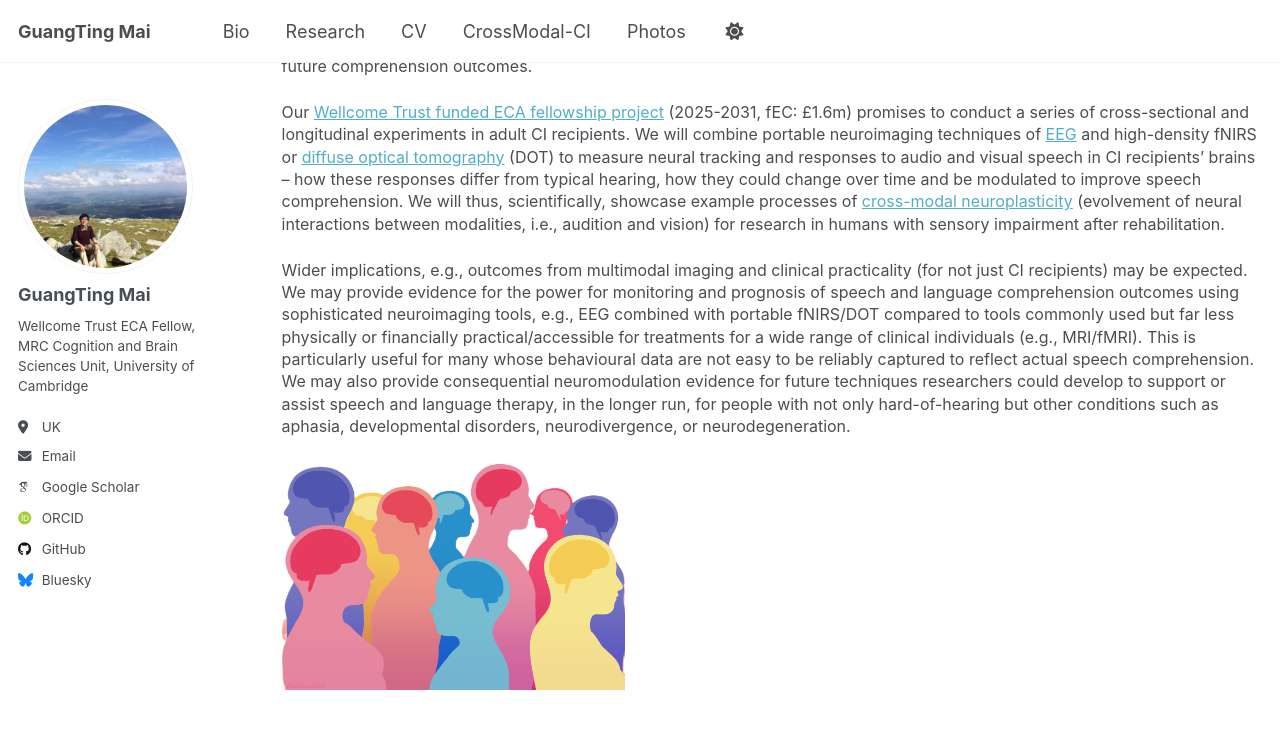
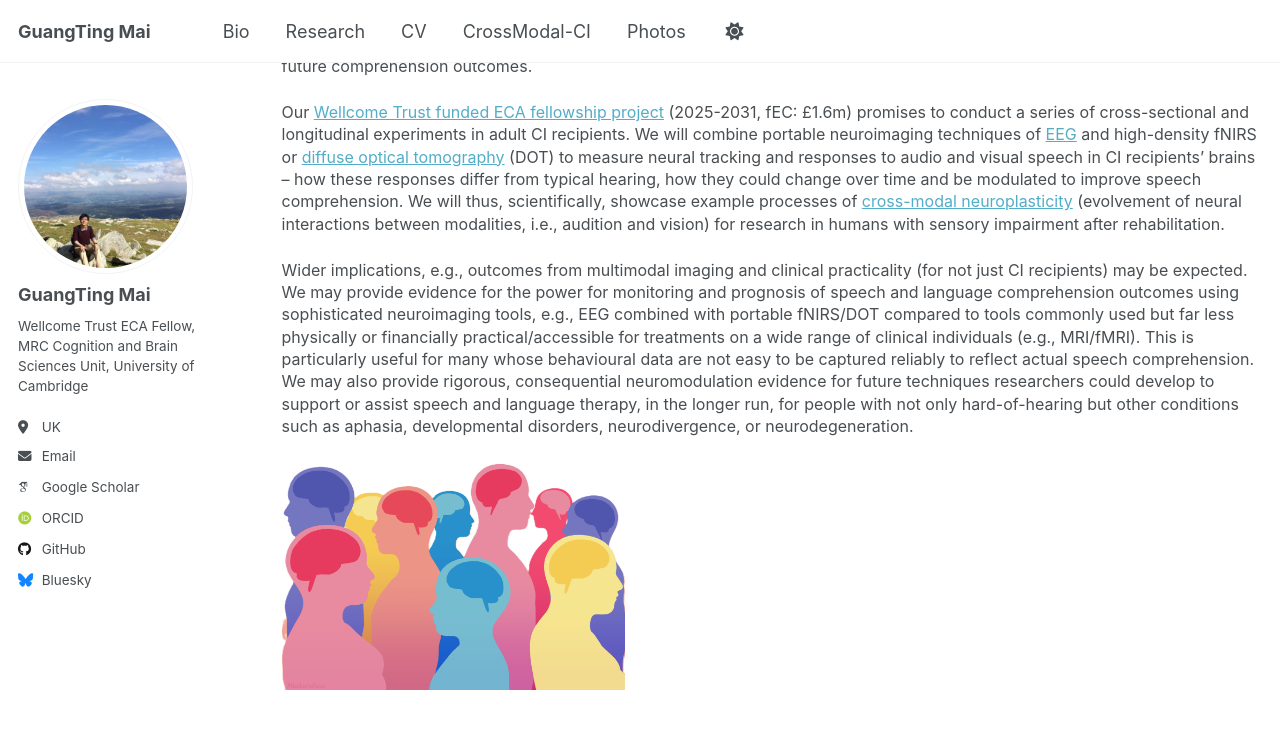
Before and after one commit to guangtingmai/guangtingmai.github.io, a Jekyll site: the page built from _pages/CrossModal-CI.html, in a window 1280 px wide and 900 px high, scrolled down 522 px. Shown: the top 729 px of the window. Built offline with Jekyll 4.4.1, drawn with Linux system fonts in a browser that asks for light colours; some web fonts are replaced.

Commit message:
Update CrossModal-CI.html

```diff
--- a/_pages/CrossModal-CI.html
+++ b/_pages/CrossModal-CI.html
@@ -11,7 +11,7 @@
 </p>
 <p><span style="font-size: 12pt;line-height: 1.4;display: block;margin-bottom: 0.12vh">A <a href="https://en.wikipedia.org/wiki/Cochlear_implant">cochlear implant</a> (CI) is a neuro-prothesis that helps people with severe hearing loss to access sounds. CI transmits sound vibrations into electrical stimulation that (re)activates cochlea cells and sends neural signals to the auditory cortex. However, electrical stimulation is artificial which does not provide natural auditory input as in typically hearing individuals. It remains a huge challenge for CI recipients during speech communication in day-to-day complex, noisy listening environments (at school/work, in streets/restaurants/train stations, meeting with friends and families). CI recipients often use visual speech cues (e.g., lipreading) to compensate for these auditory barriers to help communications. However, mechanisms underlying how the CI brains integrate audio and visual speech information are still not clear. It also remains unclear how interactions of brain functions between modalities (audition and vision) change or reorganise over time to perceive audiovisual speech and how reorganisation predicts future comprehension outcomes.</span></p>
 <p><span style="font-size: 12pt;line-height: 1.4;display: block;margin-bottom: 0.12vh">Our <a href="https://wellcome.org/research-funding/funding-portfolio/funded-grants?f%5B0%5D=funding_scheme_grants_awarded%3AEarly-Career%20Awards">Wellcome Trust funded ECA fellowship project</a> (2025-2031, fEC: £1.6m) promises to conduct a series of cross-sectional and longitudinal experiments in adult CI recipients. We will combine portable neuroimaging techniques of <a href="https://en.wikipedia.org/wiki/Electroencephalography">EEG</a> and high-density fNIRS or <a href="https://www.nature.com/articles/pr2017107">diffuse optical tomography</a> (DOT) to measure neural tracking and responses to audio and visual speech in CI recipients’ brains – how these responses differ from typical hearing, how they could change over time and be modulated to improve speech comprehension. We will thus, scientifically, showcase example processes of <a href="https://en.wikipedia.org/wiki/Cross_modal_plasticity">cross-modal neuroplasticity</a> (evolvement of neural interactions between modalities, i.e., audition and vision) for research in humans with sensory impairment after rehabilitation.
-<p><span style="font-size: 12pt;line-height: 1.4;display: block;margin-bottom: 0.12vh">Wider implications, e.g., outcomes from multimodal imaging and clinical practicality (for not just CI recipients) may be expected. We may provide evidence for the power for monitoring and prognosis of speech and language comprehension outcomes using sophisticated neuroimaging tools, e.g., EEG combined with portable fNIRS/DOT compared to tools commonly used but far less physically or financially practical/accessible for treatments for a wide range of clinical individuals (e.g., MRI/fMRI). This is particularly useful for many whose behavioural data are not easy to be reliably captured to reflect actual speech comprehension. We may also provide consequential neuromodulation evidence for future techniques researchers could develop to support or assist speech and language therapy, in the longer run, for people with not only hard-of-hearing but other conditions such as aphasia, developmental disorders, neurodivergence, or neurodegeneration.
+<p><span style="font-size: 12pt;line-height: 1.4;display: block;margin-bottom: 0.12vh">Wider implications, e.g., outcomes from multimodal imaging and clinical practicality (for not just CI recipients) may be expected. We may provide evidence for the power for monitoring and prognosis of speech and language comprehension outcomes using sophisticated neuroimaging tools, e.g., EEG combined with portable fNIRS/DOT compared to tools commonly used but far less physically or financially practical/accessible for treatments on a wide range of clinical individuals (e.g., MRI/fMRI). This is particularly useful for many whose behavioural data are not easy to be captured reliably to reflect actual speech comprehension. We may also provide rigorous, consequential neuromodulation evidence for future techniques researchers could develop to support or assist speech and language therapy, in the longer run, for people with not only hard-of-hearing but other conditions such as aphasia, developmental disorders, neurodivergence, or neurodegeneration.
 <p align="left">
   <img src="https://guangtingmai.github.io/images/diversity.png" width="35%">
   <br>
```
